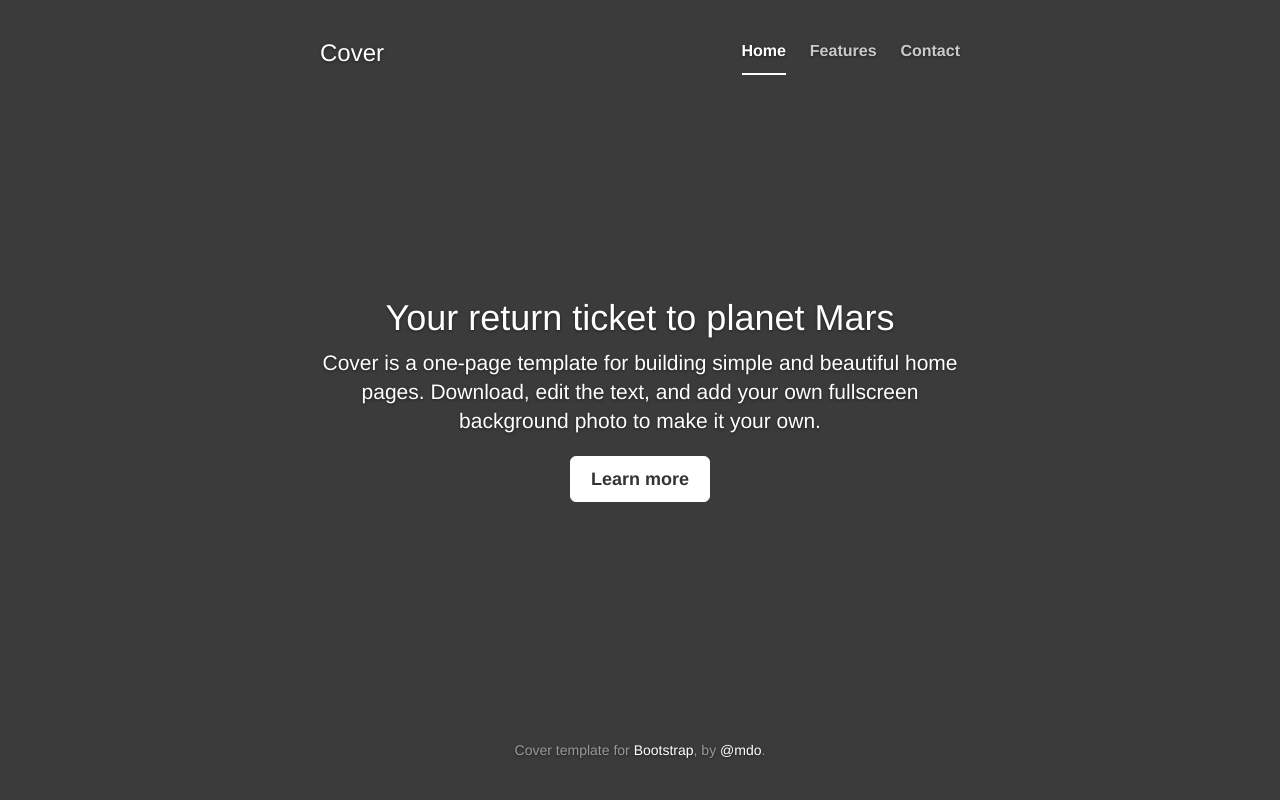
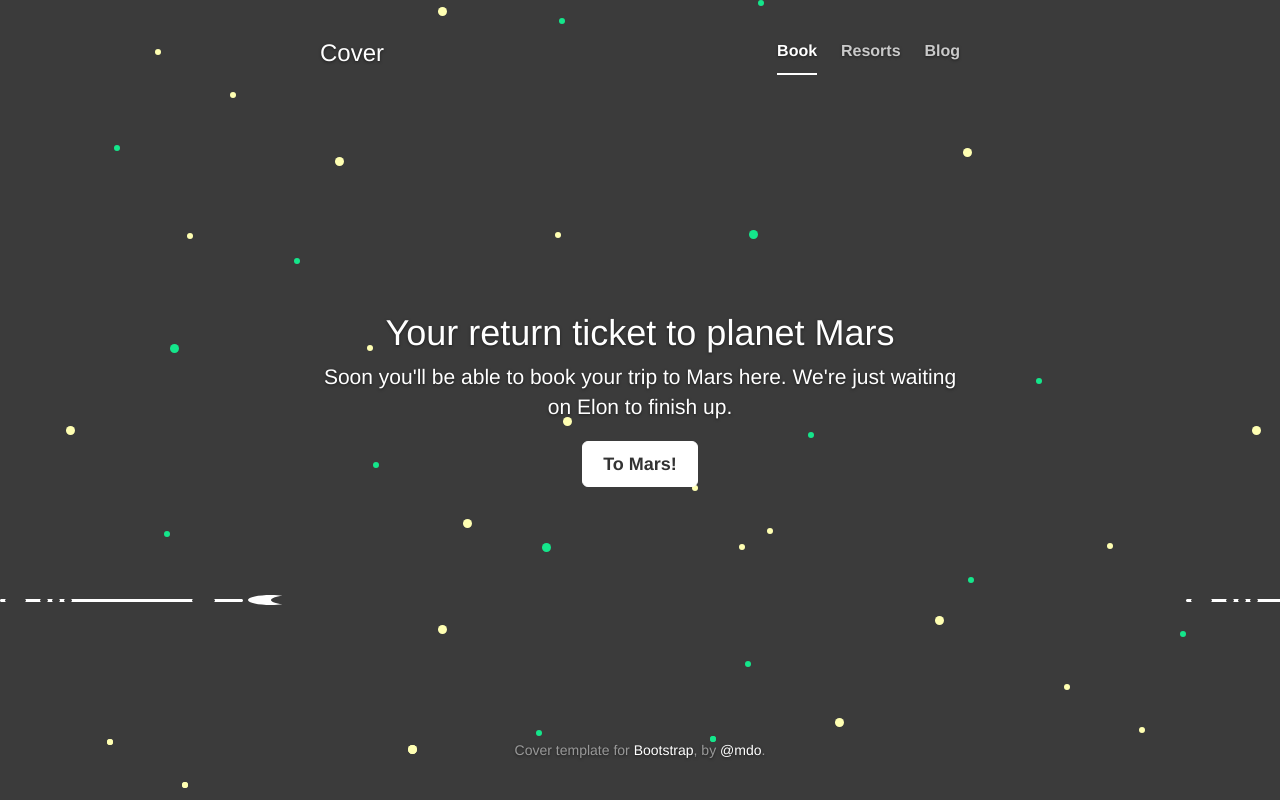
Before and after one commit to wlaban/wout-webpack-test, a website: page scr/index.html in a window 1280 px wide. Drawn offline with nearby package versions, Linux system fonts and the light colour scheme.

Commit message:
added stars and other small updates

```diff
--- a/scr/css/cover.css
+++ b/scr/css/cover.css
@@ -33,6 +33,10 @@ body {
   color: #fff;
   text-align: center;
   text-shadow: 0 1px 3px rgba(0,0,0,.5);
+}
+body {
+  background-image: url("../img/stars.svg");
+
 }
 
 /* Extra markup and styles for table-esque vertical and horizontal centering */
--- a/scr/index.html
+++ b/scr/index.html
@@ -32,9 +32,9 @@
               <h3 class="masthead-brand">Cover</h3>
               <nav>
                 <ul class="nav masthead-nav">
-                  <li class="active"><a href="#">Home</a></li>
-                  <li><a href="#">Features</a></li>
-                  <li><a href="#">Contact</a></li>
+                  <li class="active"><a href="#">Book</a></li>
+                  <li><a href="#">Resorts</a></li>
+                  <li><a href="#">Blog</a></li>
                 </ul>
               </nav>
             </div>
@@ -42,9 +42,9 @@
 
           <div class="inner cover">
             <h1 class="cover-heading">Your return ticket to planet Mars</h1>
-            <p class="lead">Cover is a one-page template for building simple and beautiful home pages. Download, edit the text, and add your own fullscreen background photo to make it your own.</p>
+            <p class="lead">Soon you'll be able to book your trip to Mars here. We're just waiting on Elon to finish up.</p>
             <p class="lead">
-              <a href="#" class="btn btn-lg btn-default">Learn more</a>
+              <a href="#" class="btn btn-lg btn-default">To Mars!</a>
             </p>
           </div>
 
```
Also changed, not shown: scr/img/ship.svg (added), scr/img/stars.svg (added).
